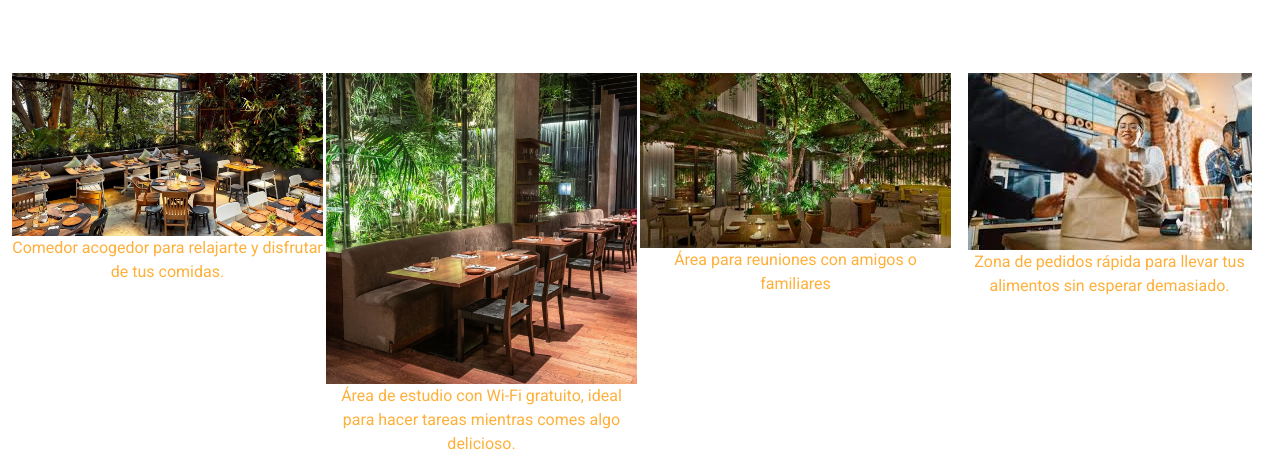
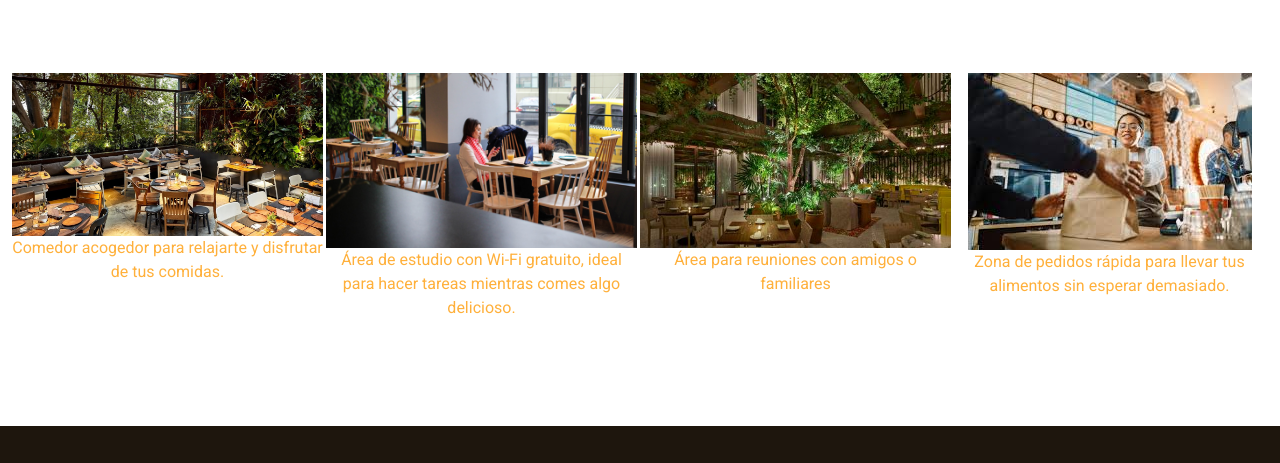
Before and after one commit to Isay-tech/NidodelCraving, a plain HTML site: page docs/index.html in a window 1280 px wide. Shown: the part 977-1440 px from the top of the page. Drawn offline with Linux system fonts and the light colour scheme.

Commit message:
Update index.html

```diff
--- a/docs/index.html
+++ b/docs/index.html
@@ -180,7 +180,7 @@
           <div class="col-lg-3 col-md-4">
             <div class="gallery-item text-center">
               <a href="assets/img/gallery/gallery-2.jpg" class="glightbox" data-gallery="images-gallery">
-                <img src="assets/img/restaruanta2.jpg" alt="" class="img-fluid">
+                <img src="assets/img/Wifiarea.jpg" alt="" class="img-fluid">
                 <p>Área de estudio con Wi-Fi gratuito, ideal para hacer tareas mientras comes algo delicioso.</p>
               </a>
             </div>
```
